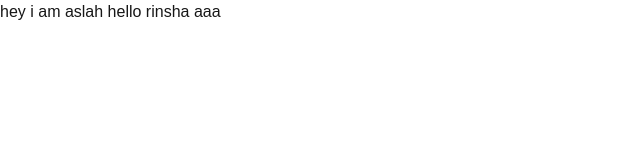
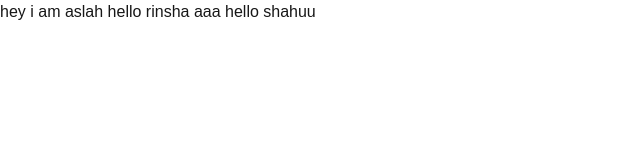
Before and after one commit to Aslah7070/exam_platform, a Next.js app: page / in a window 1280 px wide. Shown: the top 160 px of the page, without its empty margins (0-640 px from the left). Built offline with nearby package versions, Linux system fonts and the light colour scheme.

Commit message:
completed

```diff
--- a/src/app/page.tsx
+++ b/src/app/page.tsx
@@ -5,6 +5,7 @@ export default function Home() {
     <h1>
       hey i am aslah
       hello rinsha aaa
+      hello shahuu
     </h1>
   );
 }
```
